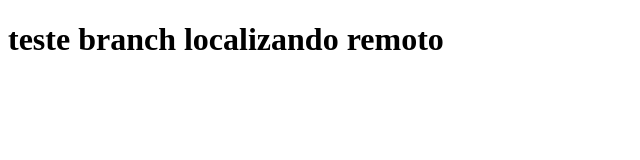
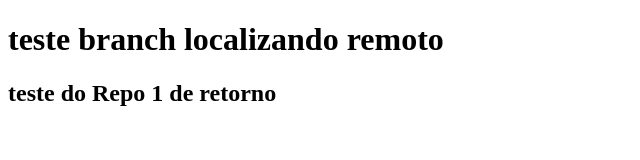
Before and after one commit to RodrigoAggio/curso_git_1, a plain HTML site: page index.html in a window 1280 px wide. Shown: the whole page, without its empty margins (0-640 px from the left). Drawn offline with Linux system fonts and the light colour scheme.

Commit message:
Envio pro repo2

```diff
--- a/index.html
+++ b/index.html
@@ -8,5 +8,6 @@
 </head>
 <body>
     <h1>teste branch localizando remoto</h1>
+    <h2>teste do Repo 1 de retorno</h2>
 </body>
 </html>
```
